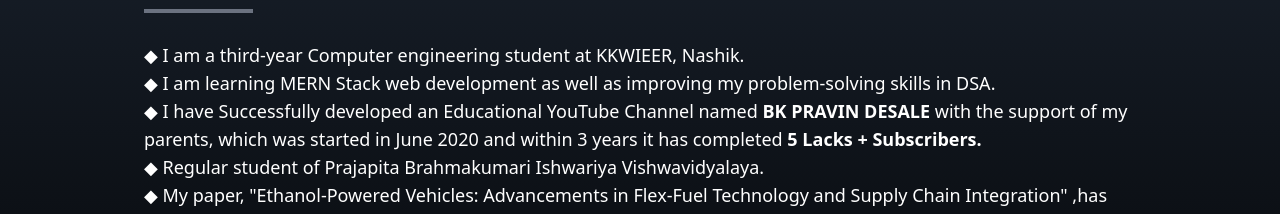
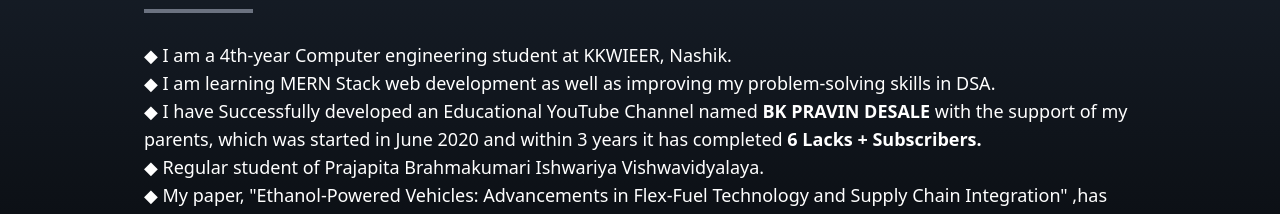
Before and after one commit to BKYashraj/Portfolio, a React (Create React App) app: page / in a window 1280 px wide. Shown: the part 1071-1285 px from the top of the page. Built offline with nearby package versions, Linux system fonts and the light colour scheme.

Commit message:
Added New changes

```diff
--- a/src/components/About.jsx
+++ b/src/components/About.jsx
@@ -14,12 +14,12 @@
         </div>
 
         <p className="text-lg mt-5">
-          ◆ I am a third-year Computer engineering student at KKWIEER, Nashik. <br />
+          ◆ I am a 4th-year Computer engineering student at KKWIEER, Nashik. <br />
           ◆ I am learning MERN Stack web development as well as improving my
           problem-solving skills in DSA. <br />
           ◆ I have Successfully developed an Educational YouTube Channel named <b>BK
           PRAVIN DESALE</b> with the support of my parents, which was started in
-          June 2020 and within 3 years it has completed <b>5 Lacks + Subscribers.</b> <br />
+          June 2020 and within 3 years it has completed <b>6 Lacks + Subscribers.</b> <br />
           ◆ Regular student of Prajapita Brahmakumari Ishwariya Vishwavidyalaya. <br />
           ◆ My paper, "Ethanol-Powered Vehicles: Advancements in Flex-Fuel Technology and Supply Chain Integration" ,has been accepted by Springer. <br />
           ◆ Website/ERP Coordinator of Debugger's Club KKWIEER. <br />
```
